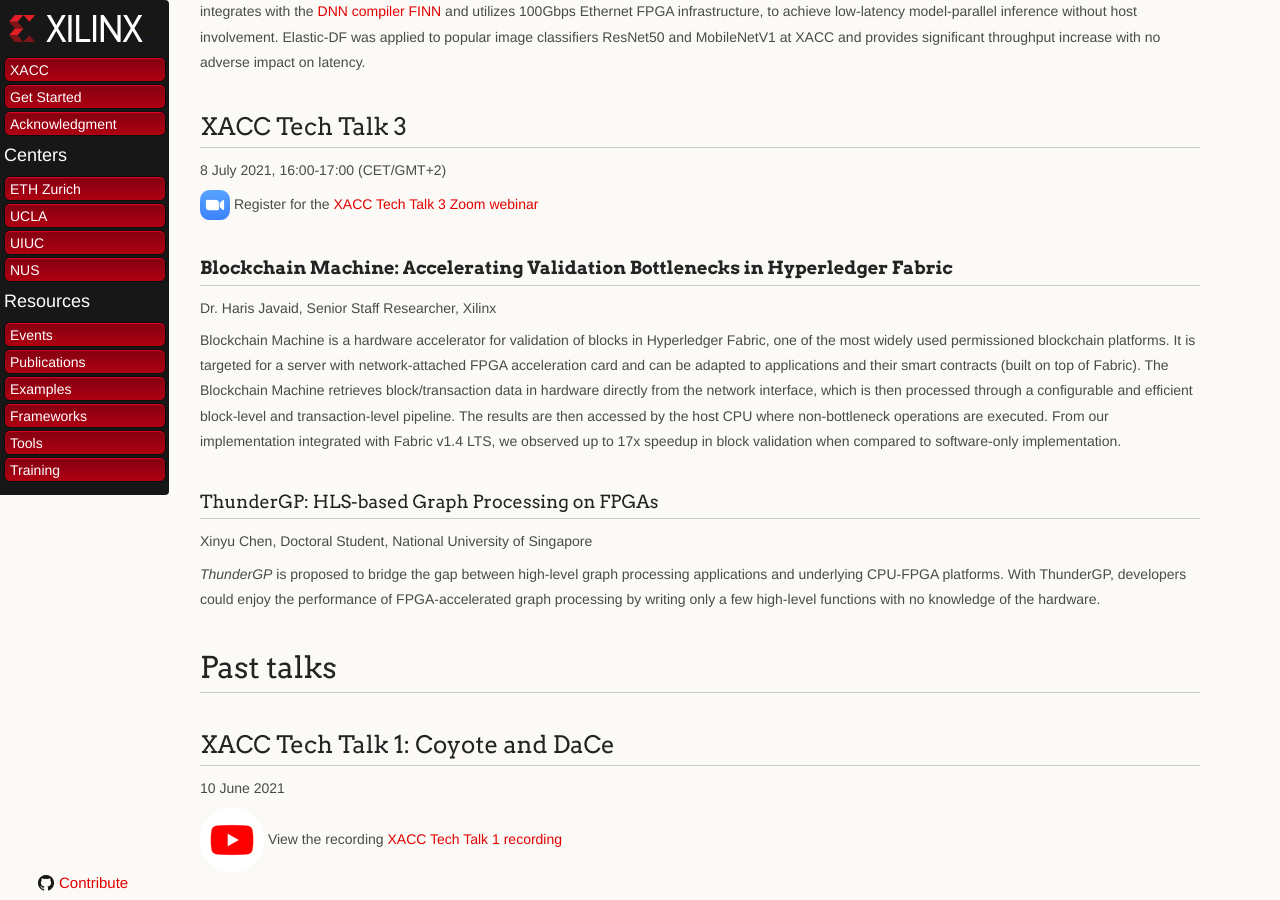
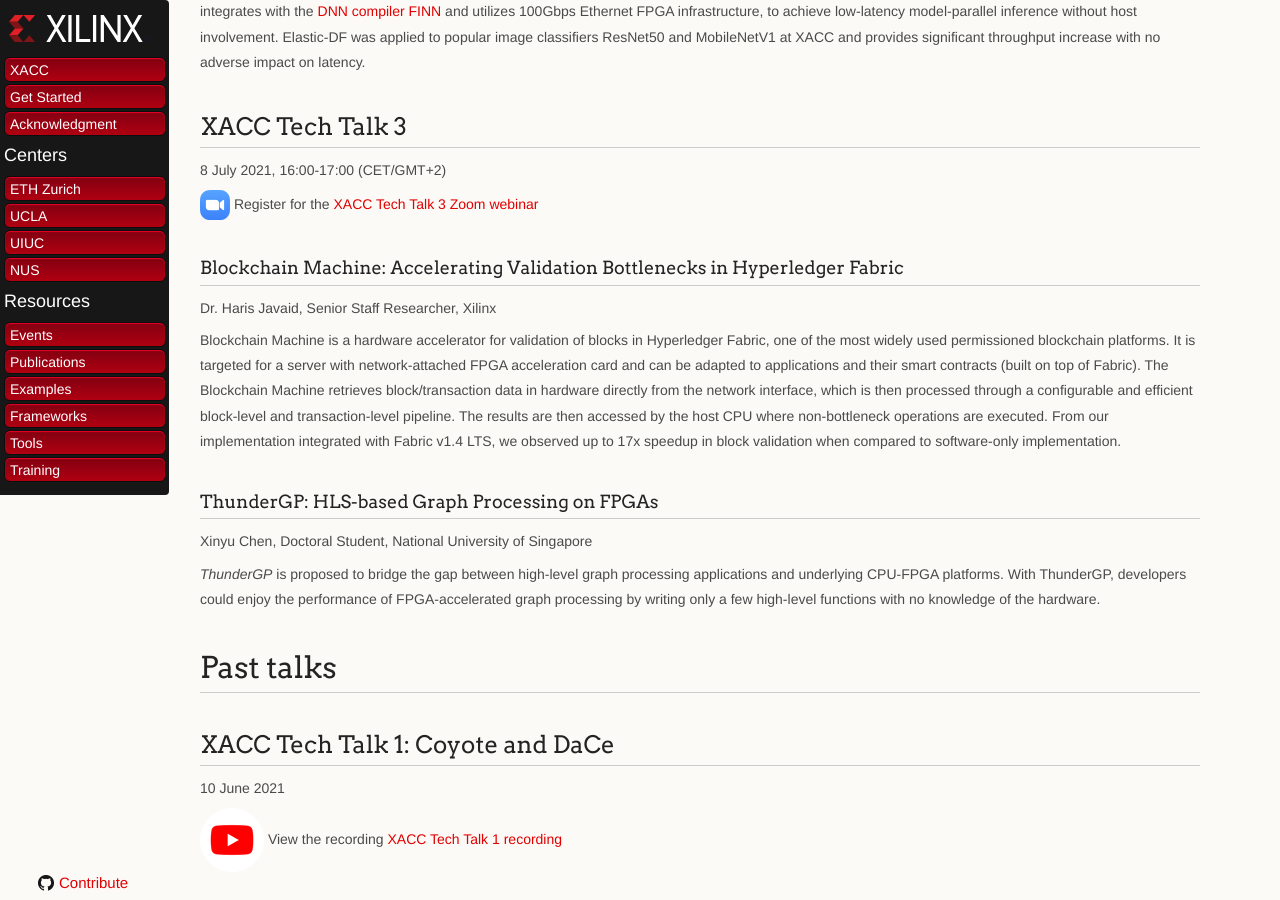
Before and after one commit to Xilinx/xacc, a Jekyll site: the page built from docs/xacc_tech_talks.md, in a window 1280 px wide and 900 px high, scrolled down 707 px. Built offline with Jekyll 4.4.1, drawn with Linux system fonts in a browser that asks for light colours; our own code applies the rules of GitHub Pages for plain Markdown files.

Commit message:
Fix formatting

```diff
--- a/docs/xacc_tech_talks.md
+++ b/docs/xacc_tech_talks.md
@@ -38,7 +38,7 @@
 
 [![](./images/zoom_30.png)]((https://xilinx.zoom.us/webinar/register/WN_ap0kJssIST2v1p8l5VzKqw))   Register for the [XACC Tech Talk 3 Zoom webinar](https://xilinx.zoom.us/webinar/register/WN_ap0kJssIST2v1p8l5VzKqw)
 
-### **Blockchain Machine: Accelerating Validation Bottlenecks in Hyperledger Fabric**
+### Blockchain Machine: Accelerating Validation Bottlenecks in Hyperledger Fabric
 
 Dr. Haris Javaid, Senior Staff Researcher, Xilinx
 
@@ -57,7 +57,6 @@
 ## XACC Tech Talk 1: Coyote and DaCe
 
 10 June 2021
-
 
 [![](./images/youtube_social_circle_white.png)](https://www.youtube.com/watch?v=un7wck0IkGs)  View the recording [XACC Tech Talk 1 recording](https://www.youtube.com/watch?v=un7wck0IkGs)
 
```
